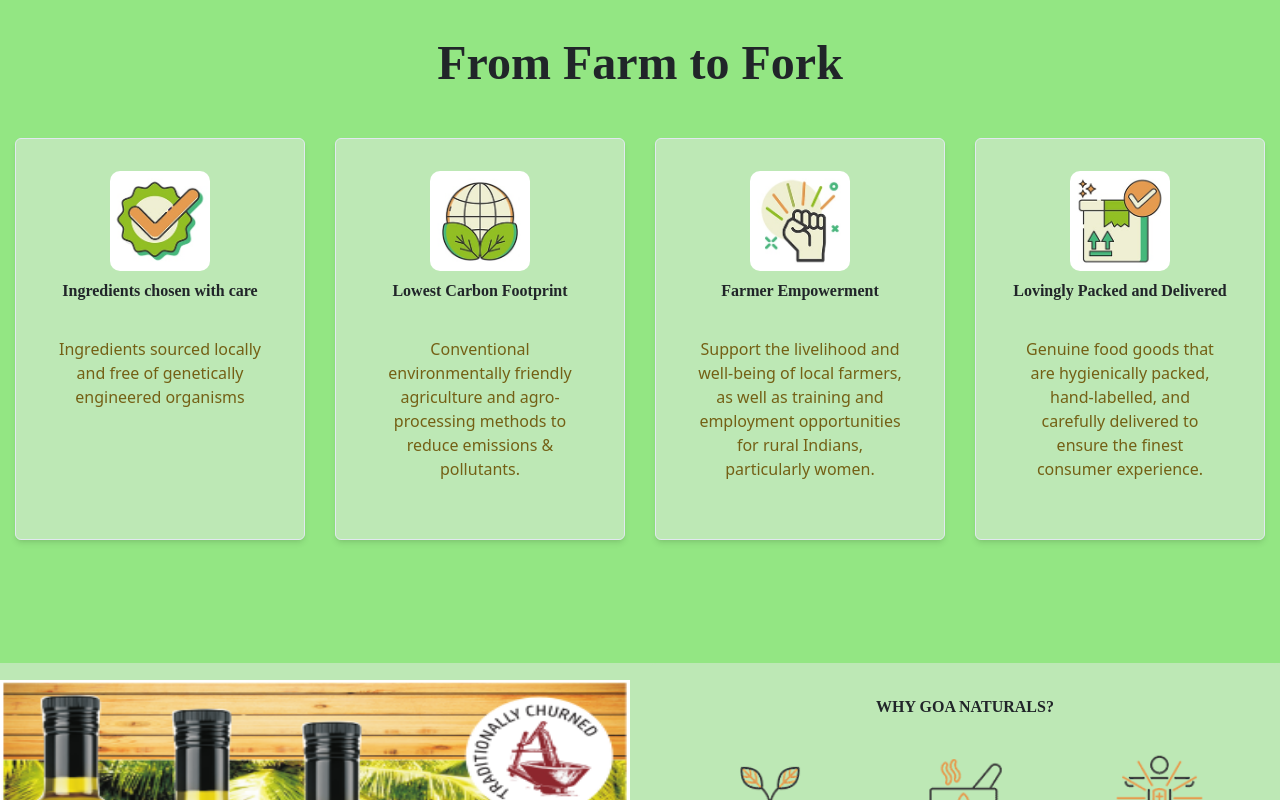
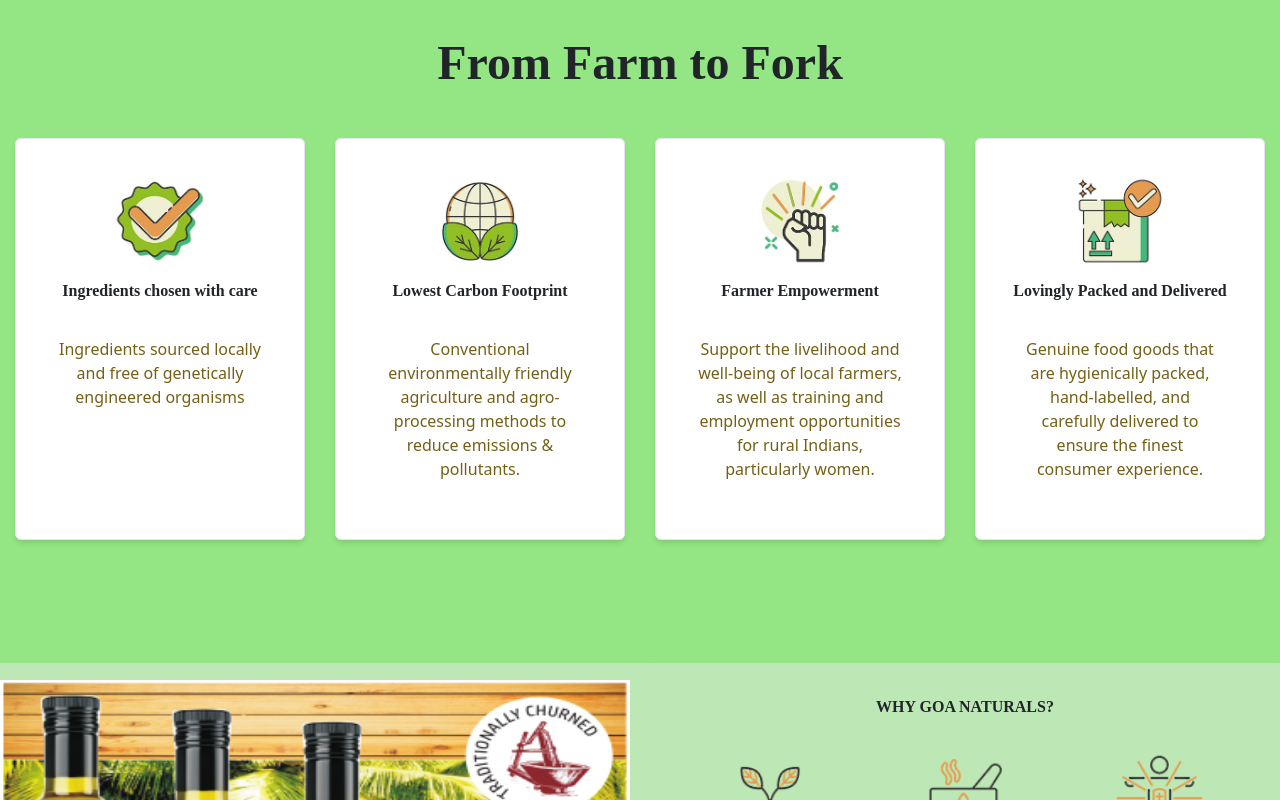
Before and after one commit to JuBs-App/Ecommerce-nextjs, a Next.js app: page / in a window 1280 px wide. Shown: the part 620-1420 px from the top of the page. Built offline with nearby package versions, Linux system fonts and the light colour scheme; a web font is replaced by a local one.

Commit message:
style fix

```diff
--- a/components/FarmToFork/FarmToFork.js
+++ b/components/FarmToFork/FarmToFork.js
@@ -21,12 +21,7 @@ const FarmToFork = () => {
       </Stack>
       <SimpleGrid columns={[1, 2, 4, 4]} spacing={5} p="10px">
         <Stack p="5px" alignItems="center">
-          <Card
-            height="100%"
-            backgroundColor="#bde8b5"
-            data-aos="fade-up"
-            data-aos-duration="2000"
-          >
+          <Card height="100%" data-aos="fade-up" data-aos-duration="2000">
             <Image
               src="/handpicked-ingredients.jpg"
               alt="handpicked-ingredients"
@@ -50,12 +45,7 @@ const FarmToFork = () => {
         </Stack>
 
         <Stack p="5px" alignItems="center">
-          <Card
-            height="100%"
-            backgroundColor="#bde8b5"
-            data-aos="fade-up"
-            data-aos-duration="2000"
-          >
+          <Card height="100%" data-aos="fade-up" data-aos-duration="2000">
             <Image
               src="/carbon-footprint.jpg"
               alt="carbon-footprint"
@@ -78,12 +68,7 @@ const FarmToFork = () => {
           </Card>
         </Stack>
         <Stack p="5px" alignItems="center">
-          <Card
-            height="100%"
-            backgroundColor="#bde8b5"
-            data-aos="fade-up"
-            data-aos-duration="2000"
-          >
+          <Card height="100%" data-aos="fade-up" data-aos-duration="2000">
             <Image
               src="/empowerment.jpg"
               alt="empowerment"
@@ -107,12 +92,7 @@ const FarmToFork = () => {
           </Card>
         </Stack>
         <Stack p="5px" alignItems="center">
-          <Card
-            height="100%"
-            backgroundColor="#bde8b5"
-            data-aos="fade-up"
-            data-aos-duration="2000"
-          >
+          <Card height="100%" data-aos="fade-up" data-aos-duration="2000">
             <Image
               src="/package.jpg"
               alt="package"
```
